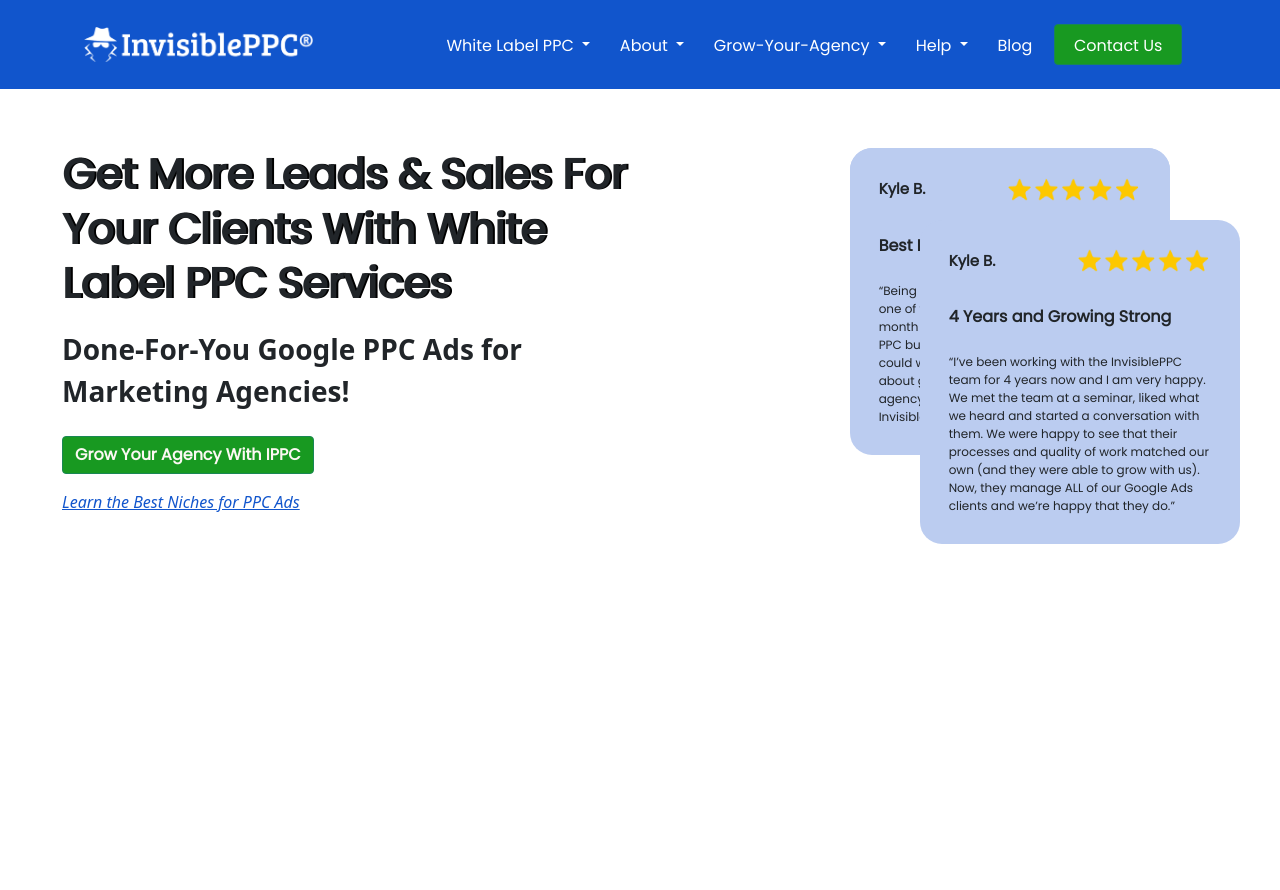
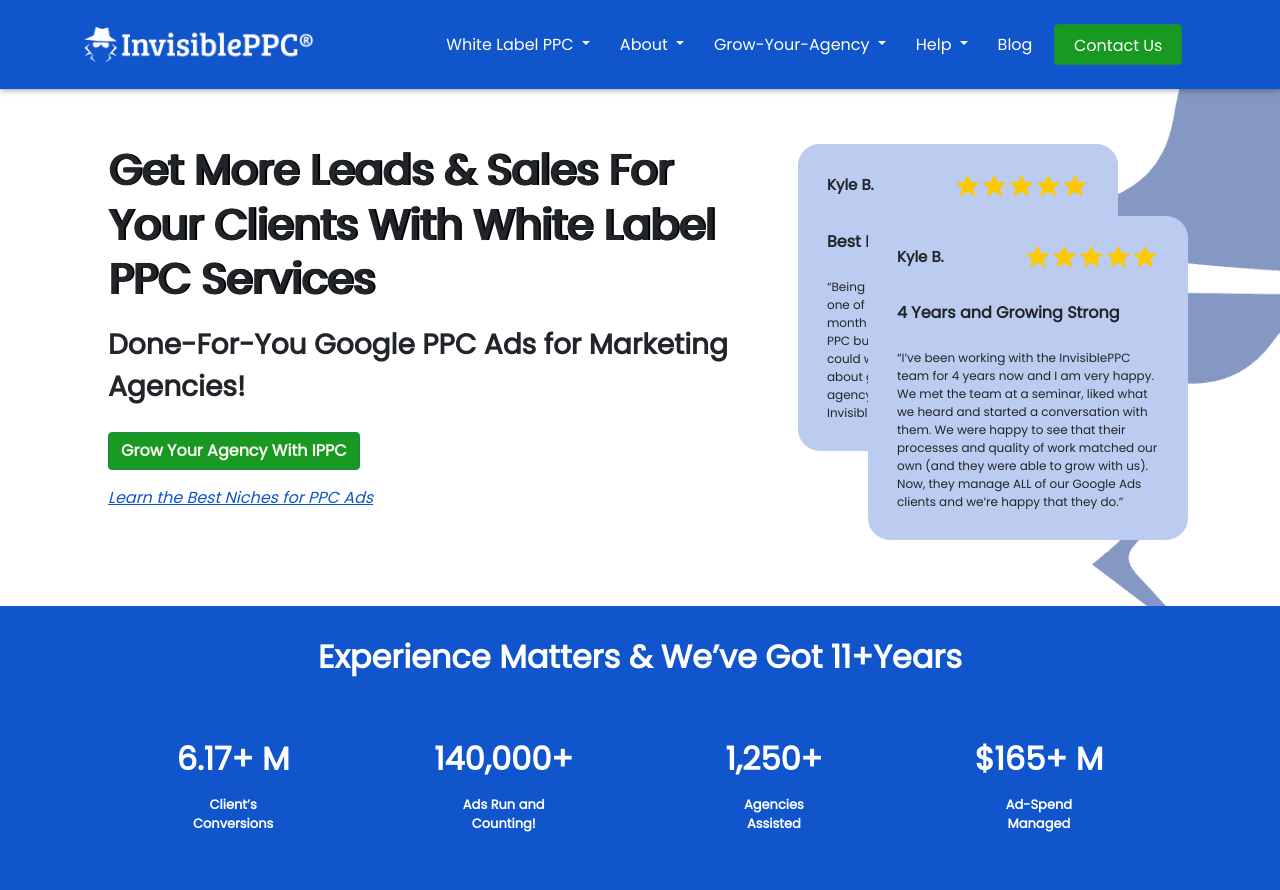
Before and after one commit to bumblebee28/Invisible-PPC, a plain HTML site: page index.html in a window 1280 px wide. Before the commit the page ends 800 px from the top, so only its background shows below. Drawn offline with nearby package versions, Linux system fonts and the light colour scheme; a script that the page names is missing.

Commit message:
banner completed

```diff
--- a/index.css
+++ b/index.css
@@ -1,3 +1,11 @@
+body{
+    font-family: 'poppins', sans-serif;
+}
+
+nav{
+    box-shadow: 0px 0px 7px rgba(0, 0, 0, 0.507);
+}
+
 .dropdown-item {
     color: #1155cc;
     font-size: 16px;
@@ -56,12 +64,19 @@ h3{
     background-color: #189921;
 }
 
+.info-bg {
+    background-image: url(icon-bg.png);
+    background-repeat: no-repeat;
+    background-size: cover;
+    background-position: center left;
+    padding: 6rem;
+}
+
 .info-content {
     width: 120rem;
 }
 
 .card-container{
-    margin-left: 10rem
 }
 
 .card {
@@ -94,3 +109,28 @@ h3{
     width: 20rem;
     height: fit-content;
 }
+
+.banner h2 {
+    font-weight: bold;
+    align-self: center;
+}
+
+.banner-content {
+    display: flex;
+    justify-content: space-evenly;
+    margin: 3rem 0 1rem 0;
+}
+
+.block {
+    display: flex;
+    flex-direction: column;
+    text-align: center;
+}
+
+.block p{
+    align-self: center;
+    width: 6rem;
+    margin: 0.5rem;
+    font-size: small;
+    font-weight: 600;
+}
--- a/index.html
+++ b/index.html
@@ -158,9 +158,9 @@
       </div>
     </nav>
 
-    <div class="container-fluid info-box d-flex justify-content-around my-5">
+    <div class="container-fluid info-box d-flex justify-content-around info-bg">
       <div class="container-fluid info-content">
-        <p class="info-head fw-bolder">
+        <p class="info-head fw-bolder mt-5" >
           Get More Leads & Sales For Your Clients With White Label PPC Services
         </p>
         <h3>Done-For-You Google PPC Ads for Marketing Agencies!</h3>
@@ -171,14 +171,14 @@
         <a href="" style="font-style: italic; color: #1155cc;">Learn the Best Niches for PPC Ads</a>
       </div>
 
-      <div class="container-fluid d-flex justify-content-start card-container">
+      <div class="container-fluid d-flex justify-content-start card-container my-5">
         <div class="card">
           <div class="card card-body card-1">
             <h6 class="card-title d-flex justify-content-between align-items-center" style="font-size: 15px; font-weight: bold;">
               Kyle B. <img src="reviews.png" height="25px" />
             </h6>
             <p class="card-subtitle mt-4 mb-4" style="font-size: 16px; font-weight: 600;">Best Investment I’ve made!</p>
-            <p class="card-text">
+            <p class="card-text" >
               “Being a Premier Partner of InvisiblePPC is one of the best
               investments I make each month and has allowed me to scale my PPC
               business much more rapidly than I could without their support. If
@@ -206,5 +206,32 @@
         </div> -->
       </div>
     </div>
+
+    <div class="container-fluid d-flex flex-column banner" style="background-color: #1155cc; padding: 2rem; margin: 0px; color: white; justify-content: center;">
+      <h2 style="font-weight: bold; margin-bottom: 1rem;">Experience Matters & We’ve Got 11+Years</h2>
+      <div class="banner-content">
+        <div class="block">
+          <h2>6.17+ M</h2>
+          <p>Client’s
+            Conversions</p>
+        </div>
+        <div class="block">
+          <h2>140,000+</h2>
+          <p>Ads Run and
+            Counting!</p>
+        </div>
+        <div class="block">
+          <h2>1,250+</h2>
+          <p>Agencies
+            Assisted</p>
+        </div>
+        <div class="block">
+          <h2>$165+ M</h2>
+          <p>Ad-Spend
+            Managed</p>
+        </div>
+      </div>
+    </div>
+
   </body>
 </html>
```
Also changed, not shown: icon-bg.png (added).
